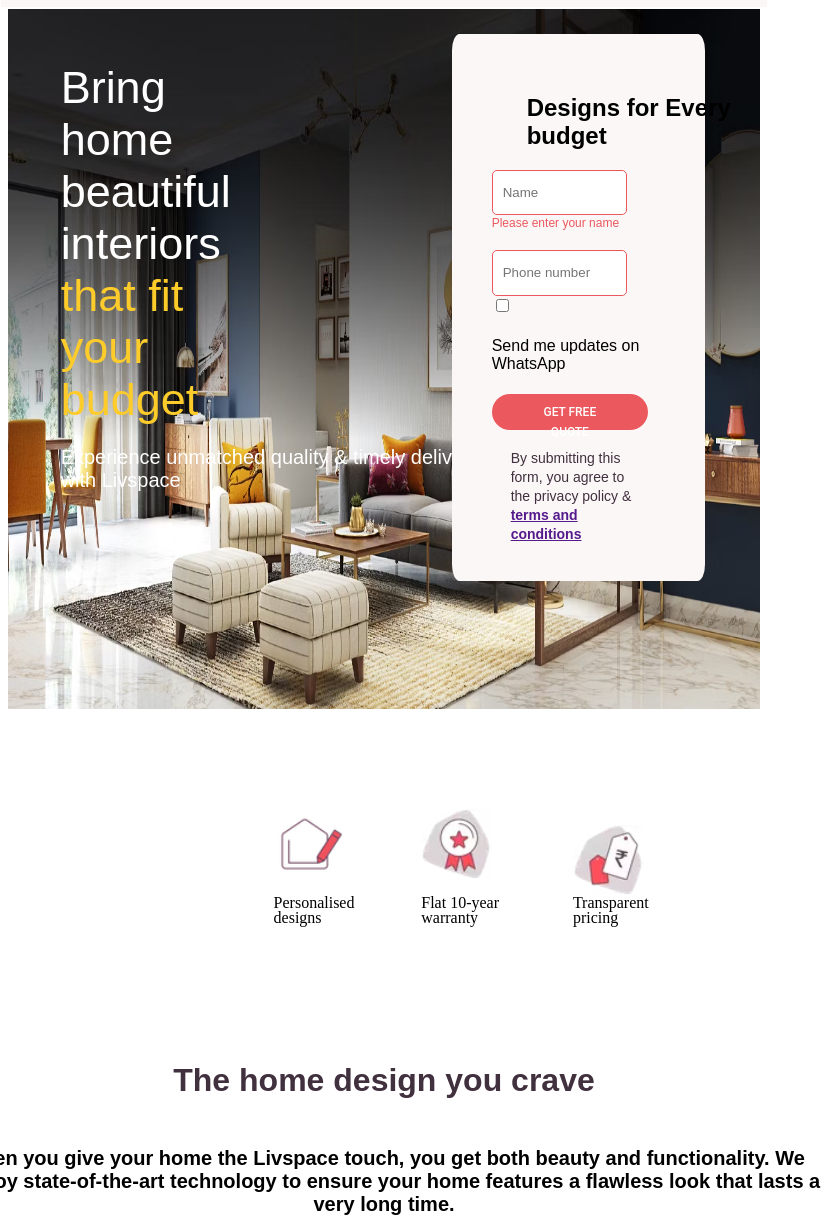
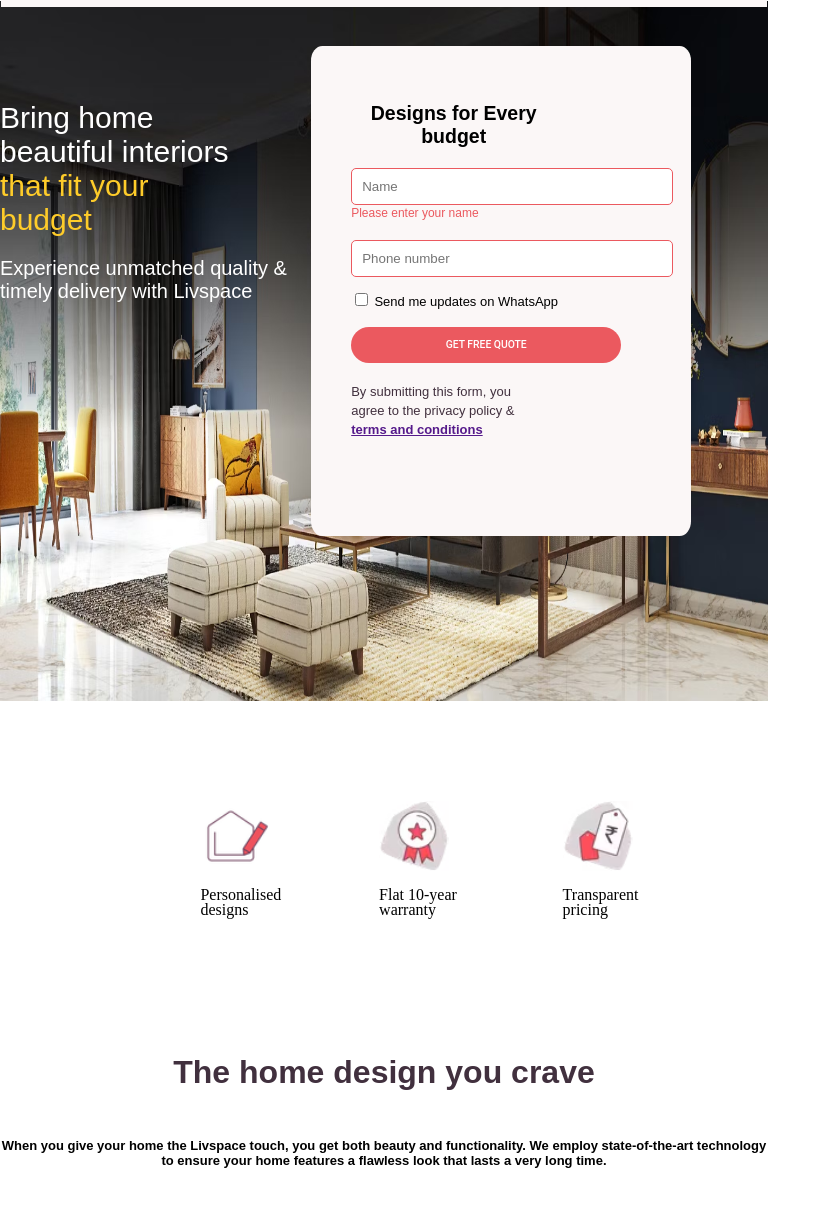
Before and after one commit to AlAmeen398/Livspace, a plain HTML site: page index.html in a window 768 px wide. Shown: the part 49-1277 px from the top of the page, 834 px wide, since content can reach past the window. Drawn offline with Linux system fonts and the light colour scheme.

Commit message:
cmpleted

```diff
--- a/index.html
+++ b/index.html
@@ -9,6 +9,170 @@
     <title>Full Home Design</title>
 
 </head>
+<style>
+    @media only screen and (max-width: 600px) {
+
+
+
+
+        body,
+        html {
+            margin: 0;
+            padding: 0;
+            overflow-x: hidden;
+            width: 100%;
+            font-size: 14px;
+        }
+
+
+
+        .details {
+            width: 150px;
+            height: 410px;
+            justify-content: end;
+            align-items: end;
+            margin-top: 10%;
+            margin-right: -10%;
+
+        }
+
+        .reasonsWrapper {
+            padding-left: 0;
+
+        }
+
+        .last_sub_cont {
+            width: 100%;
+            margin: 2% 5%;
+            font-size: small;
+        }
+
+        .last_cont {
+            font-size: small;
+        }
+
+        .last_button {
+            margin: 10%;
+            width: 20%;
+            font-size: small;
+        }
+
+        .designs26 {
+            width: 70%;
+
+        }
+
+
+    }
+
+
+    @media only screen and (min-width: 601px) and (max-width: 1024px) {
+
+
+        .liv_space2 {
+            width: 100%;
+        }
+
+        body,
+        html {
+            margin: 0;
+            padding: 0;
+            overflow-x: hidden;
+            width: 100%;
+            font-size: 16px;
+        }
+
+
+
+        .details {
+            width: 300px;
+            height: 400px;
+            margin-top: 10%;
+        }
+
+        .reasonsWrapper {
+            padding-left: 0;
+
+        }
+
+        .last_sub_cont {
+            width: 100%;
+            margin: 1%;
+            font-size: small;
+        }
+
+        .details {
+            width: 300px;
+            height: 410px;
+            font-size: small;
+            margin-top: 10%;
+            margin-right: -0%;
+            margin-top: 20px;
+
+        }
+
+        .designs26 {
+            width: 70%;
+            padding-right: 7%;
+            text-align: center;
+            margin-left: -20px;
+
+
+        }
+
+        .sub_des {
+            width: 70%;
+        }
+
+        .main_description {
+            width: 60%;
+            padding: 0;
+            margin: 0;
+            top: 150px;
+
+        }
+
+        .description {
+            font-size: 30px;
+        }
+
+        .design2 {
+            font-size: 80%;
+            line-height: 15px;
+
+        }
+
+        .agreement {
+            font-size: small;
+            width: 165px;
+            margin-left: 0;
+        }
+
+        .phonenumber,
+        .phonenumber {
+            width: 100%;
+            height: 15px;
+        }
+
+        .last_button {
+            margin: 5%;
+        }
+
+
+    }
+
+
+    @media only screen and (min-width: 1025px) {
+
+
+        body {
+            font-size: 18px;
+            width: 100%;
+
+        }
+
+    }
+</style>
 
 <body>
     <div class="container">
@@ -35,33 +199,38 @@
                 </div>
 
                 <div class="details">
-                    <div class="detail_heading">
-                        <h2>Designs for Every budget</h2>
+                    <div class=" detail_heading">
+                        <h2 class="designs26">Designs for Every budget</h2>
                     </div>
-                    <input class="name" type="text" placeholder="Name">
+                    <input class="phonenumber" type="text" placeholder="Name">
                     <p class="enter_name">
                         Please enter your name</p>
                     <input class="phonenumber" type="text" placeholder="Phone number" name="" id="">
                     <input class="checkbox" type="checkbox">
                     <h4 class="whatsapp">Send me updates on WhatsApp</h4>
                     <button class="design2">GET FREE QUOTE</button>
-                    <h4 class="agreement">By submitting this form, you agree to the <span ><aclass="privacy" href="">
-                                privacy policy</a></span> & <span class="terms"><a href="">terms and
+                    <h4 class="agreement">By submitting this form, you agree to the <span>
+                            <aclass="privacy" href="">
+                                privacy policy</a>
+                        </span> & <span class="terms"><a href="">terms and
                                 conditions</a></span>
                     </h4>
                 </div>
             </div>
 
         </div>
+
         <div class="reasonsWrapper">
-            <div class="personilsed_design"><img src="./personalised-design-60x60-1657526074-fzE3H.png"
-                     alt="" width="70px">
-                <p >Personalised designs</p>
+            <div class="personilsed_design"><img src="./personalised-design-60x60-1657526074-fzE3H.png" alt=""
+                    width="70px">
+                <p>Personalised designs</p>
             </div>
-            <div class="Warrenty"><img src="./10-year-warranty-desktop-1646210954-fh1K8.avif" alt="" width="70px">
+            <div class="warrenty"><img src="./10-year-warranty-desktop-1646210954-fh1K8.avif" alt="" width="70px">
                 <p class="">Flat 10-year warranty</p>
             </div>
-            <div class="transparent"><img src="./transparent-pricing-desktop-1646210957-nGL2T.avif" alt="" width="70px">Transparent pricing</div>
+            <div class="transparent"><img src="./transparent-pricing-desktop-1646210957-nGL2T.avif" alt="" width="70px">
+                <p>Transparent pricing</p>
+            </div>
         </div>
         <div class="last_div">
             <div class="last_cont">
@@ -70,8 +239,7 @@
             <div class="last_sub_cont">
                 <h4> When you give your home the Livspace touch, you get both beauty and
                     functionality. We employ state-of-the-art technology to ensure your home features a flawless look
-                    that
-                    lasts a very long time.
+                    that lasts a very long time.
                 </h4>
             </div>
             <div class="last_button">Book Free Consultation</div>
--- a/style.css
+++ b/style.css
@@ -1,4 +1,6 @@
-
+body{
+    margin: 0;
+}
 .images{
     width:840px;
     height: 550px;
@@ -88,7 +90,7 @@ justify-content: space-between;
     color: white;
 }
 .sub_des{
-    width: 100%;
+    width: 70%;
     color: white;
     font-family:'Franklin Gothic Medium', 'Arial Narrow', Arial, sans-serif;
     font-size: 20px;
@@ -100,16 +102,19 @@ justify-content: space-between;
 }
 
 
-.details{
-    width: 23.1%;
-    height: 62.2%;
+
+.details {
+    width: 400px;
+    height: 450px;
     background-color: #fbf7f7;
     position: absolute;
     top: 10%;
-    left: 59%;
+    right: 10%;
     padding: 40px;
-    border-radius:3% ;
+    border-radius: 3%;
 }
+
+
 .detail_heading{
     margin-left: 35px;
     width: 250px;
@@ -202,7 +207,7 @@ justify-content: space-between;
     justify-content: center;
     line-height: 15px;
 }
-.Warrenty{
+.warrenty{
     margin-left: 10%;
     display: flex;
     flex-direction: column;
@@ -243,6 +248,7 @@ justify-content: space-between;
     border-radius: 115px;
     font-family: Arial, Helvetica, sans-serif;
     font-weight: 500;
+    margin: 1%;
 }
 .last_button:hover{
     opacity: .7;
```
